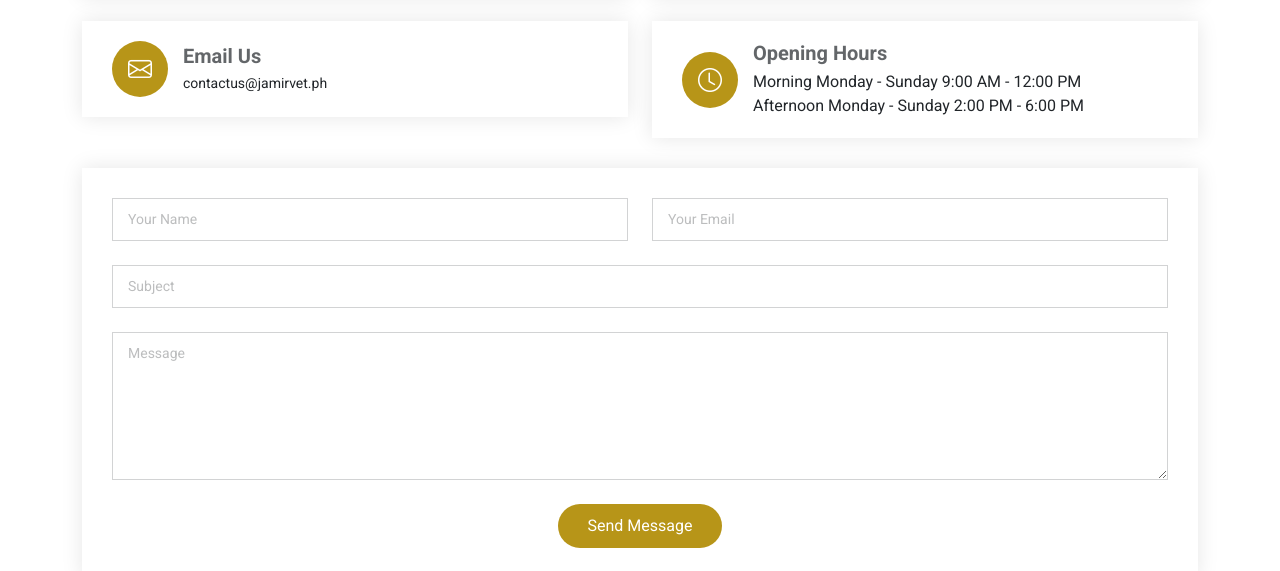
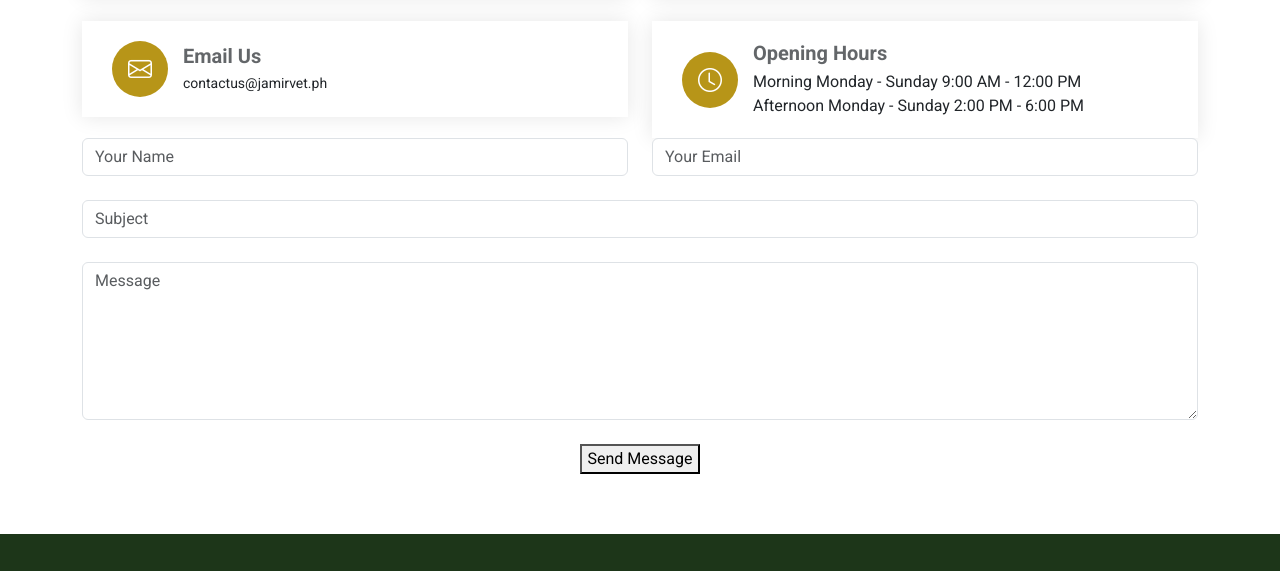
Before and after one commit to danielvillete/Jamir, a plain HTML site: page index.html in a window 1280 px wide. Shown: the part 6742-7313 px from the top of the page. Drawn offline with Linux system fonts and the light colour scheme.

Commit message:
Update main.css

```diff
--- a/assets/css/main.css
+++ b/assets/css/main.css
@@ -1495,53 +1495,3 @@ section,
 .contact .info-item .social-links a:hover {
   color: var(--accent-color);
 }
-
-.contact .php-email-form {
-  background-color: var(--surface-color);
-  box-shadow: 0px 0px 20px rgba(0, 0, 0, 0.1);
-  padding: 30px;
-  margin-top: 30px;
-}
-
-@media (max-width: 575px) {
-  .contact .php-email-form {
-    padding: 20px;
-  }
-}
-
-.contact .php-email-form input[type=text],
-.contact .php-email-form input[type=email],
-.contact .php-email-form textarea {
-  color: var(--default-color);
-  background-color: color-mix(in srgb, var(--surface-color), transparent 50%);
-  border-color: color-mix(in srgb, var(--default-color), transparent 80%);
-  font-size: 14px;
-  padding: 10px 15px;
-  box-shadow: none;
-  border-radius: 0;
-}
-
-.contact .php-email-form input[type=text]:focus,
-.contact .php-email-form input[type=email]:focus,
-.contact .php-email-form textarea:focus {
-  border-color: var(--accent-color);
-}
-
-.contact .php-email-form input[type=text]::placeholder,
-.contact .php-email-form input[type=email]::placeholder,
-.contact .php-email-form textarea::placeholder {
-  color: color-mix(in srgb, var(--default-color), transparent 70%);
-}
-
-.contact .php-email-form button[type=submit] {
-  color: var(--contrast-color);
-  background: var(--accent-color);
-  border: 0;
-  padding: 10px 30px;
-  transition: 0.4s;
-  border-radius: 50px;
-}
-
-.contact .php-email-form button[type=submit]:hover {
-  background: color-mix(in srgb, var(--accent-color), transparent 20%);
-}
```
